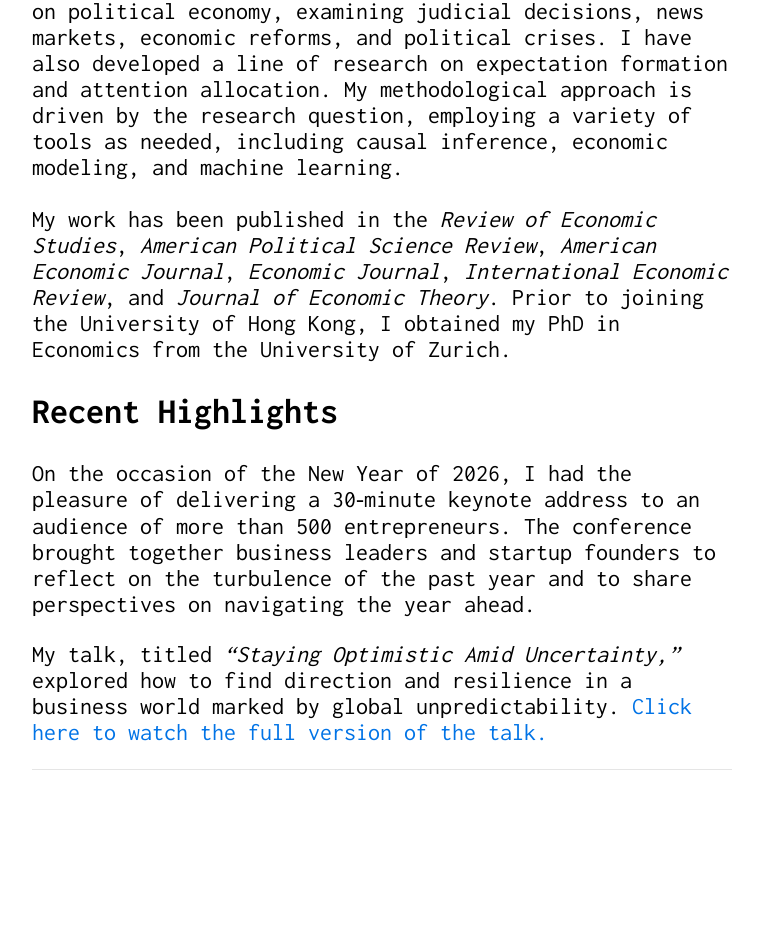
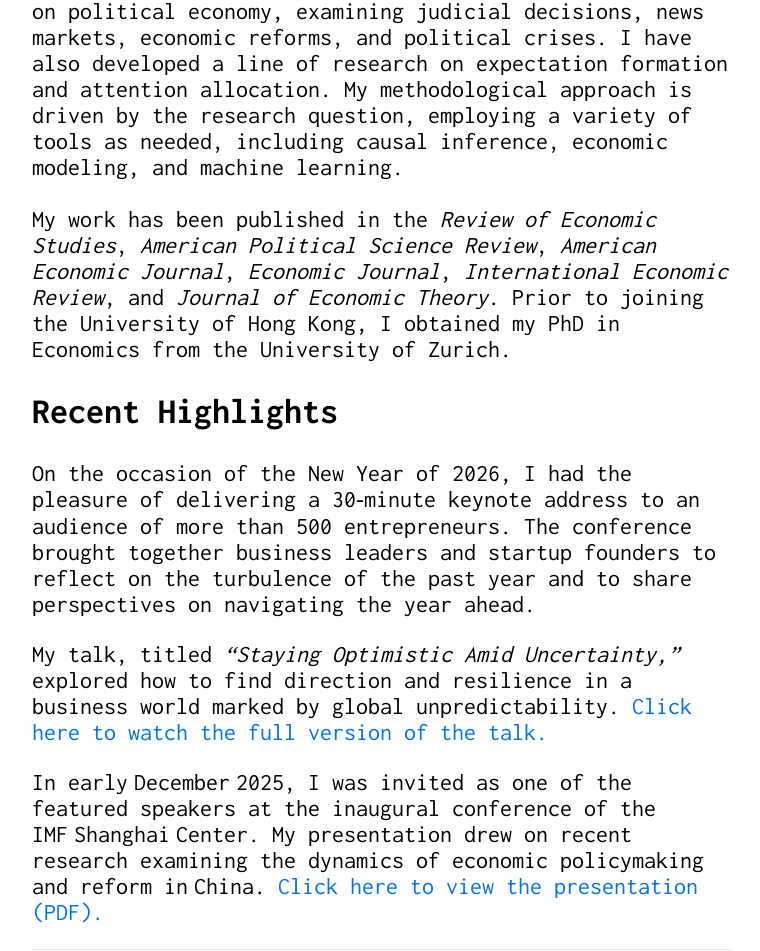
Before and after one commit to Shuyan0210611X/henrychen.github.io, a Jekyll site: the page built from index.md, in a window 1280 px wide. Shown: the part 793-1744 px from the top of the page, without its empty margins (258-1018 px from the left). Built offline with Jekyll 4.4.1, drawn with Linux system fonts in a browser that asks for light colours; before the commit the page ends 1564 px from its top, so only the background shows below that.

Commit message:
Update index.md

```diff
--- a/index.md
+++ b/index.md
@@ -16,8 +16,6 @@ My work has been published in the <em>Review of Economic Studies</em>, <em>Ameri
 <p>
 
 <h2 style="font-weight: 700;">Recent Highlights</h2>
-
-
   On the occasion of the New Year of 2026, I had the pleasure of delivering a 30‑minute keynote address to an audience of more than 500 entrepreneurs.
   The conference brought together business leaders and startup founders to reflect on the turbulence of the past year and to share perspectives on navigating the year ahead.
 </p>
@@ -35,4 +33,18 @@ My work has been published in the <em>Review of Economic Studies</em>, <em>Ameri
   </a>
 </p>
 
+<p>
+  In early December 2025, I was invited as one of the featured speakers at the inaugural conference of the IMF Shanghai Center.
+  My presentation drew on recent research examining the dynamics of economic policymaking and reform in China.
+  <a
+    href="/files/imf.pdf"
+    target="_blank"
+    rel="noopener noreferrer"
+    style="color:#0073e6; text-decoration:none; font-weight:500;"
+    onmouseover="this.style.textDecoration='underline';"
+    onmouseout="this.style.textDecoration='none';">
+    Click here to view the presentation (PDF).
+  </a>
+</p>
+
 </div>
```
